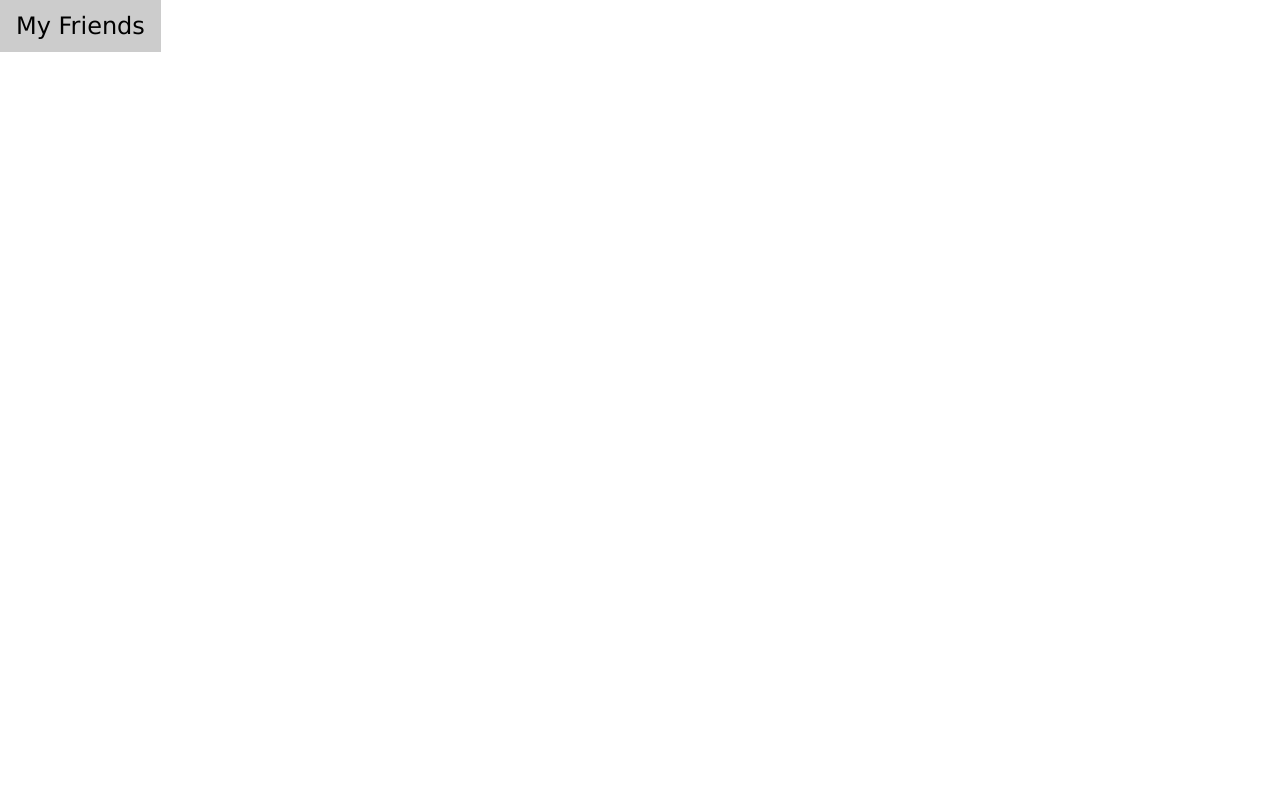
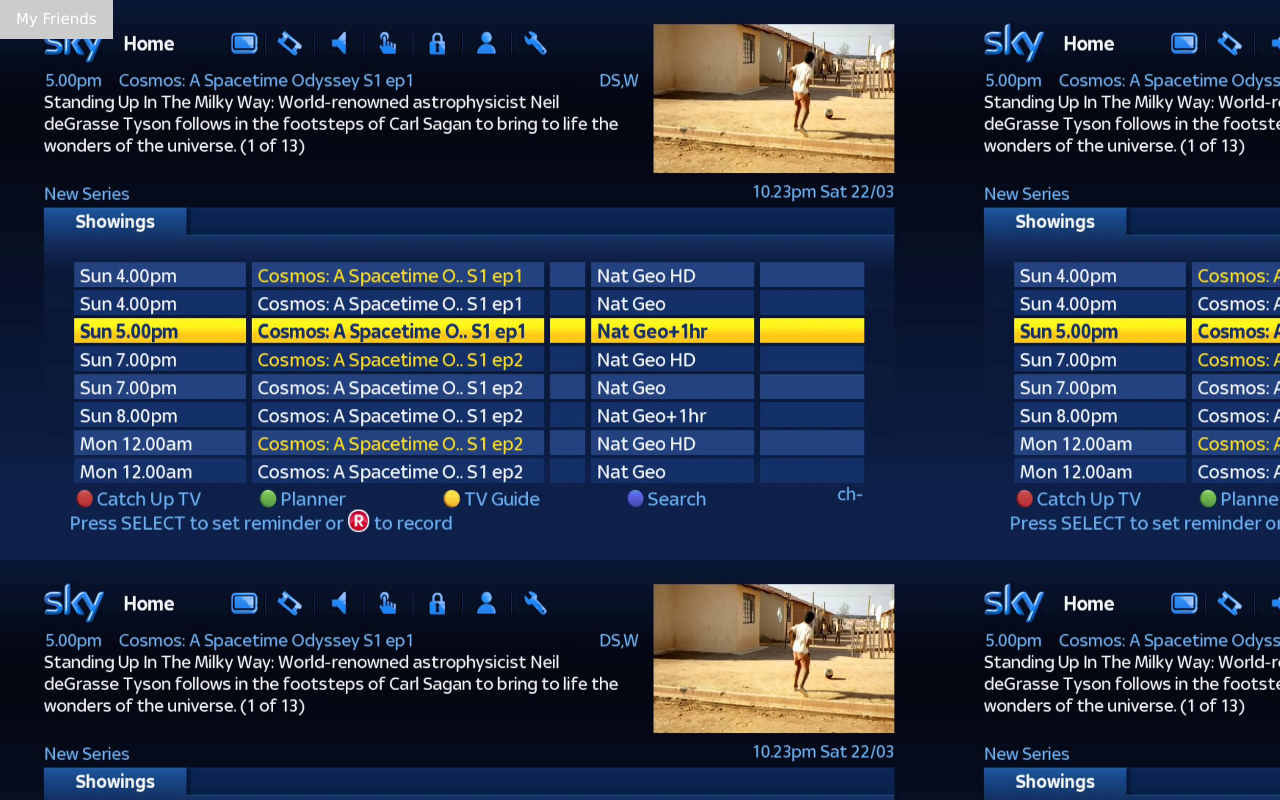
Before and after one commit to ellenleahy95/hackinDoggos, a plain HTML site: page public/main.html in a window 1280 px wide. Drawn offline with nearby package versions, Linux system fonts and the light colour scheme.

Commit message:
add branch and change size and colour of button text

```diff
--- a/public/main.html
+++ b/public/main.html
@@ -4,9 +4,10 @@
 <meta charset="utf-8"/>
 <meta name="viewport" content="width=device-width, initial-scale=1">
 <link rel="stylesheet" href="https://www.w3schools.com/w3css/4/w3.css">
+<!-- <link rel="stylesheet" href="../css/style.css"> -->
 
 </head>
-<body class="bg">
+<body style="background-image: url(../images/skyEPG.jpg); background-size: 940px 560px;">
 <!-- <img src="../images/skyEPG.jpg" alt="sky" style="width:100%"> -->
 
 <div class="w3-sidebar w3-bar-block w3-border-right" style="display:none" id="mySidebar">
@@ -18,7 +19,7 @@
 
 <!-- Page Content -->
 <div class="bg">
-  <button class="w3-button w3-xlarge" onclick="w3_open()">My Friends</button>
+  <button class="w3-button w3-medium" onclick="w3_open()"><font color="white">My Friends</font></button>
   <!-- <div class="w3-container">
     <img src="../images/skyEPG.jpg" alt="sky" style="width:100%">
   </div> -->
```
